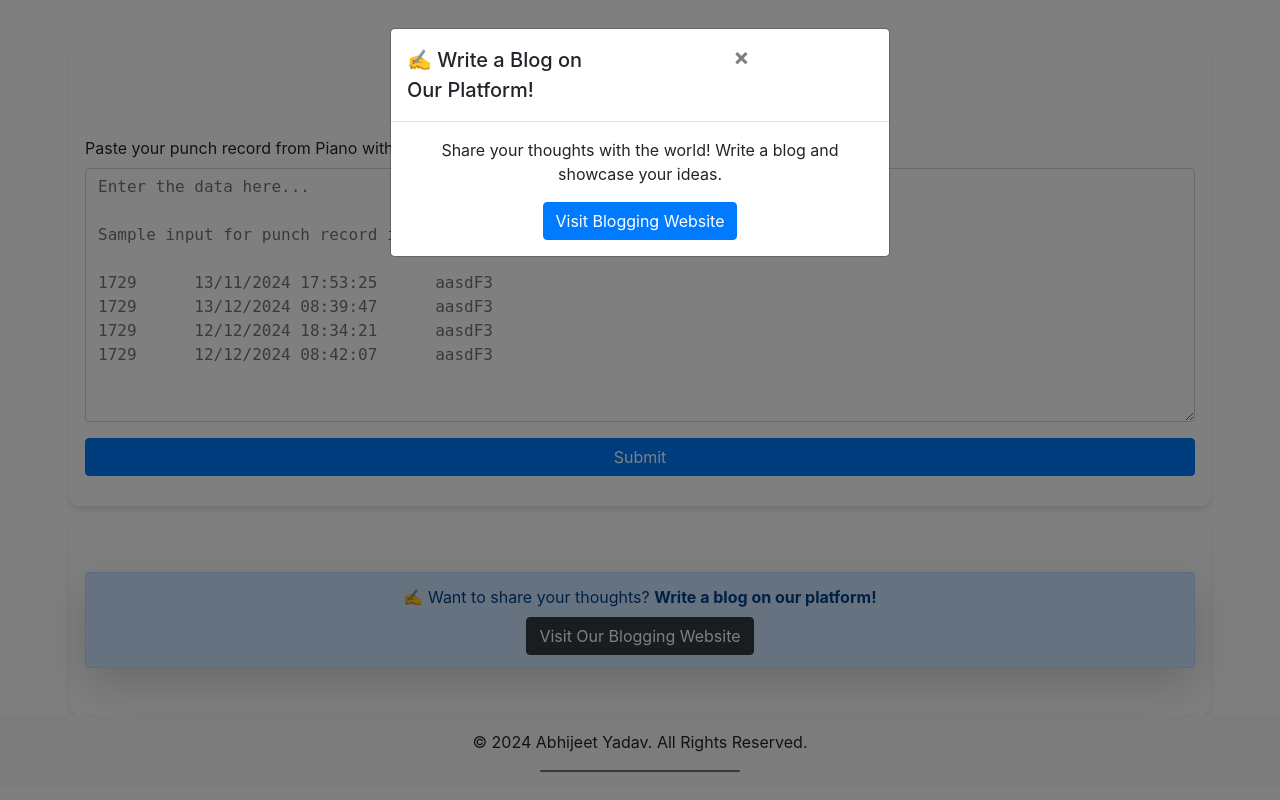
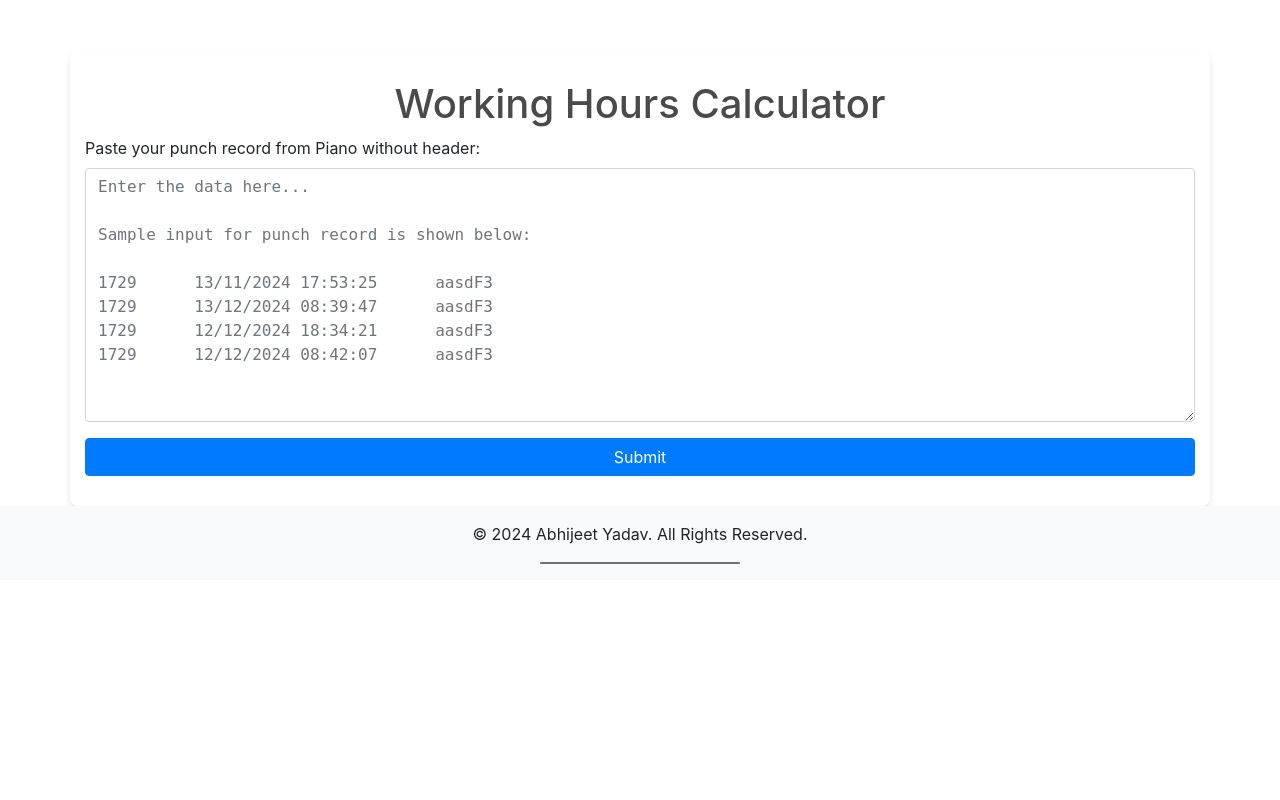
Before and after one commit to Abykaam/abhijeet-clock, a Flask app: page / in a window 1280 px wide. Run offline with Flask 3, Linux system fonts and the light colour scheme; some libraries are stand-ins or nearby versions.

Commit message:
blogging site popup removed

```diff
--- a/templates/index.html
+++ b/templates/index.html
@@ -86,7 +86,7 @@ Sample input for punch record is shown below:
         </div>
         {% endif %}
     </div>
-    <div class="container mt-3">
+    <!-- <div class="container mt-3">
         <div class="alert alert-primary text-center shadow-lg" role="alert">
             ✍️ Want to share your thoughts? <strong>Write a blog on our platform!</strong>
             <br>
@@ -94,7 +94,7 @@ Sample input for punch record is shown below:
                 Visit Our Blogging Website
             </a>
         </div>
-    </div>
+    </div> -->
 
 
     <footer class="bg-light py-3 text-center">
@@ -115,7 +115,7 @@ Sample input for punch record is shown below:
     <script src="https://cdn.jsdelivr.net/npm/@popperjs/core@2.9.2/dist/umd/popper.min.js"></script>
     <script src="https://stackpath.bootstrapcdn.com/bootstrap/4.5.2/js/bootstrap.min.js"></script>
     <!-- Bootstrap Modal (Popup) -->
-    <div class="modal fade" id="blogPopup" tabindex="-1" role="dialog" aria-labelledby="blogPopupLabel" aria-hidden="true">
+    <!-- <div class="modal fade" id="blogPopup" tabindex="-1" role="dialog" aria-labelledby="blogPopupLabel" aria-hidden="true">
         <div class="modal-dialog" role="document">
             <div class="modal-content">
                 <div class="modal-header">
@@ -130,7 +130,7 @@ Sample input for punch record is shown below:
                 </div>
             </div>
         </div>
-    </div>
+    </div> -->
 
     <!-- JavaScript to Show Popup Instantly -->
     <script>
```
